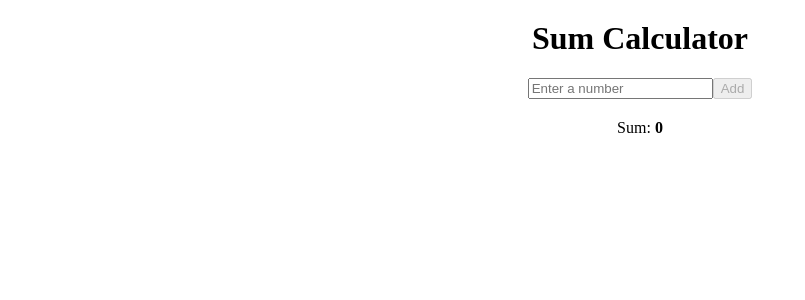
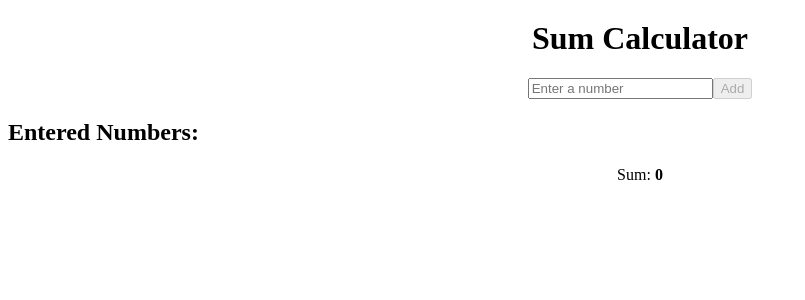
Before and after one commit to acciojob/sum-calculator-ManimehalaiAnandaraj, a React app: page / in a window 1280 px wide. Shown: the top 300 px of the page, without its empty margins (0-805 px from the left). Built offline with nearby package versions, Linux system fonts and the light colour scheme.

Commit message:
Completed assignment

```diff
--- a/src/components/App.js
+++ b/src/components/App.js
@@ -35,6 +35,14 @@ function App() {
         />
         <button type="submit" disabled={inputValue === '' || isNaN(parseInt(inputValue, 10))}>Add</button>
       </form>
+      <div className="number-list">
+  <h2>Entered Numbers:</h2>
+  <ul>
+    {numbers.map((number, index) => (
+      <li key={index}>{number}</li>
+    ))}
+  </ul>
+</div>
       <div className="sum-display">
         <p>Sum: <strong>{sum}</strong></p>
       </div>
```
